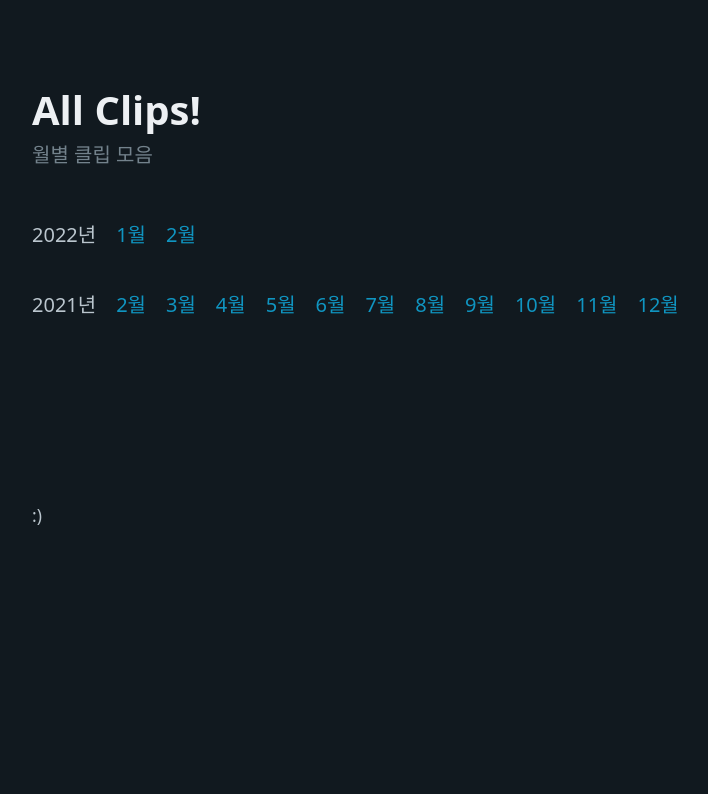
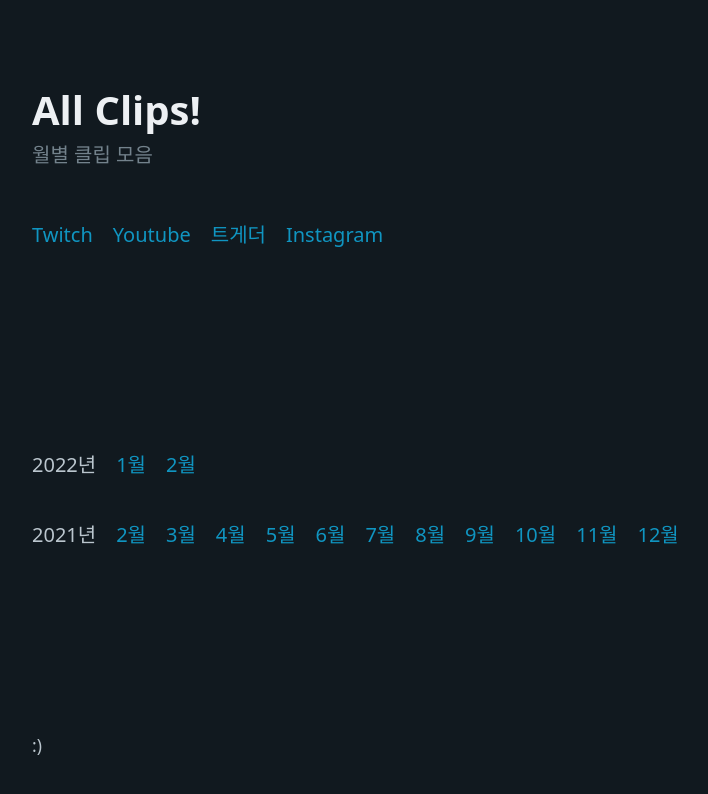
Before and after one commit to banmade/uz-monthly-clips, a plain HTML site: page index.html in a window 1280 px wide. Shown: the whole page, without its empty margins (43-751 px from the left). Drawn offline with nearby package versions, Linux system fonts and the light colour scheme.

Commit message:
Add links

```diff
--- a/index.html
+++ b/index.html
@@ -14,6 +14,16 @@
         <h1>All Clips!</h1>
         <h2>월별 클립 모음</h2>
     </hgroup>
+	<nav>
+		<ul>
+			<li><a href="https://twitch.tv/u0419">Twitch</a></li>
+			<li><a href="https://www.youtube.com/c/uzzang">Youtube</a></li>
+			<li><a href="https://tgd.kr/s/u0419">트게더</a></li>
+			<li><a href="https://www.instagram.com/u0419u/">Instagram</a></li>
+		</ul>
+	</nav>
+</header>
+<main class="container">
     <nav aria-label="2022년">
         <ul>
             <li>2022년</li>
@@ -37,7 +47,7 @@
             <li><a href="2021/12-view.html">12월</a></li>
         </ul>
     </nav>
-</header>
+</main>
 <footer class="container">
     <small>:)</small>
 </footer>
```
